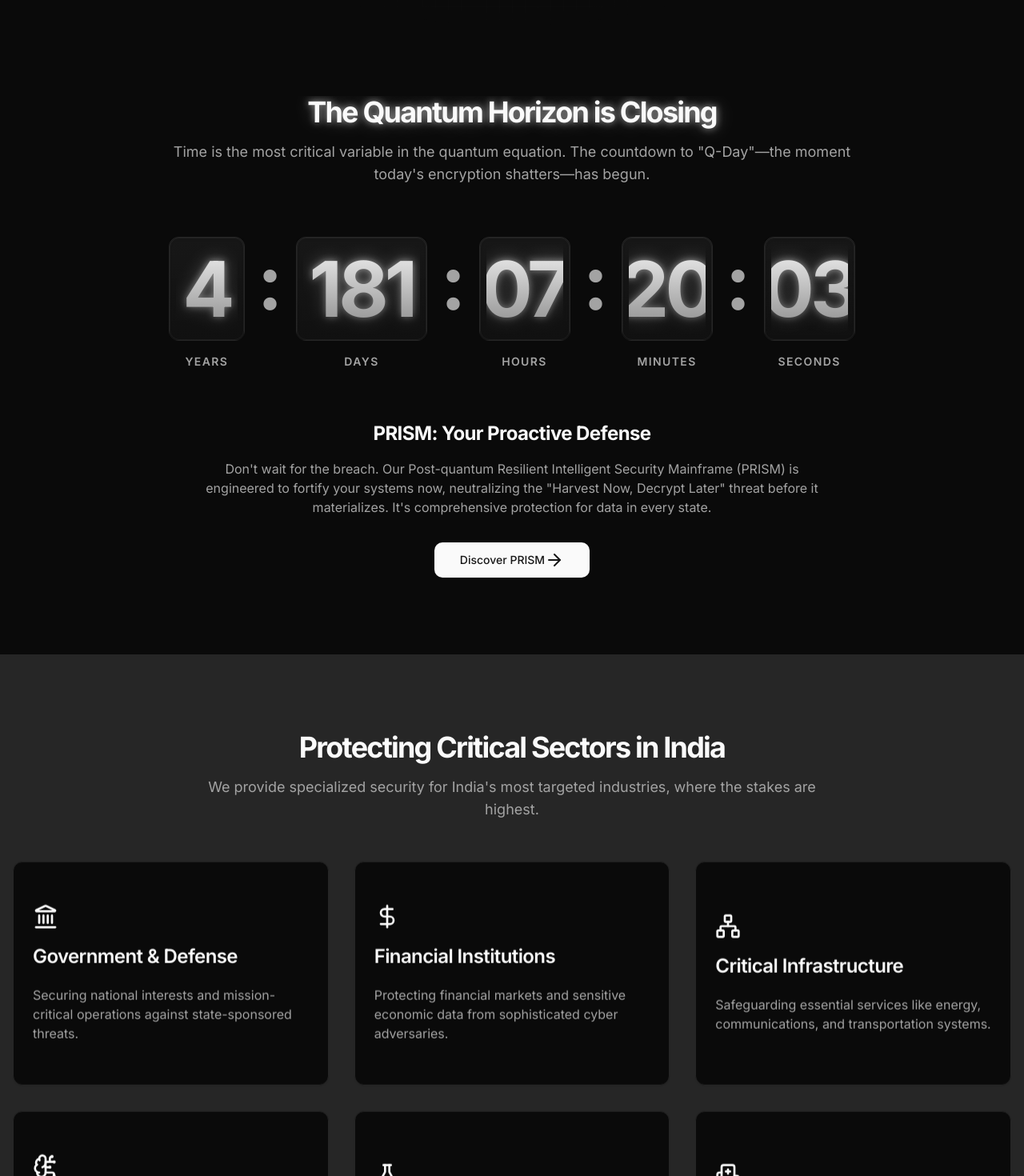
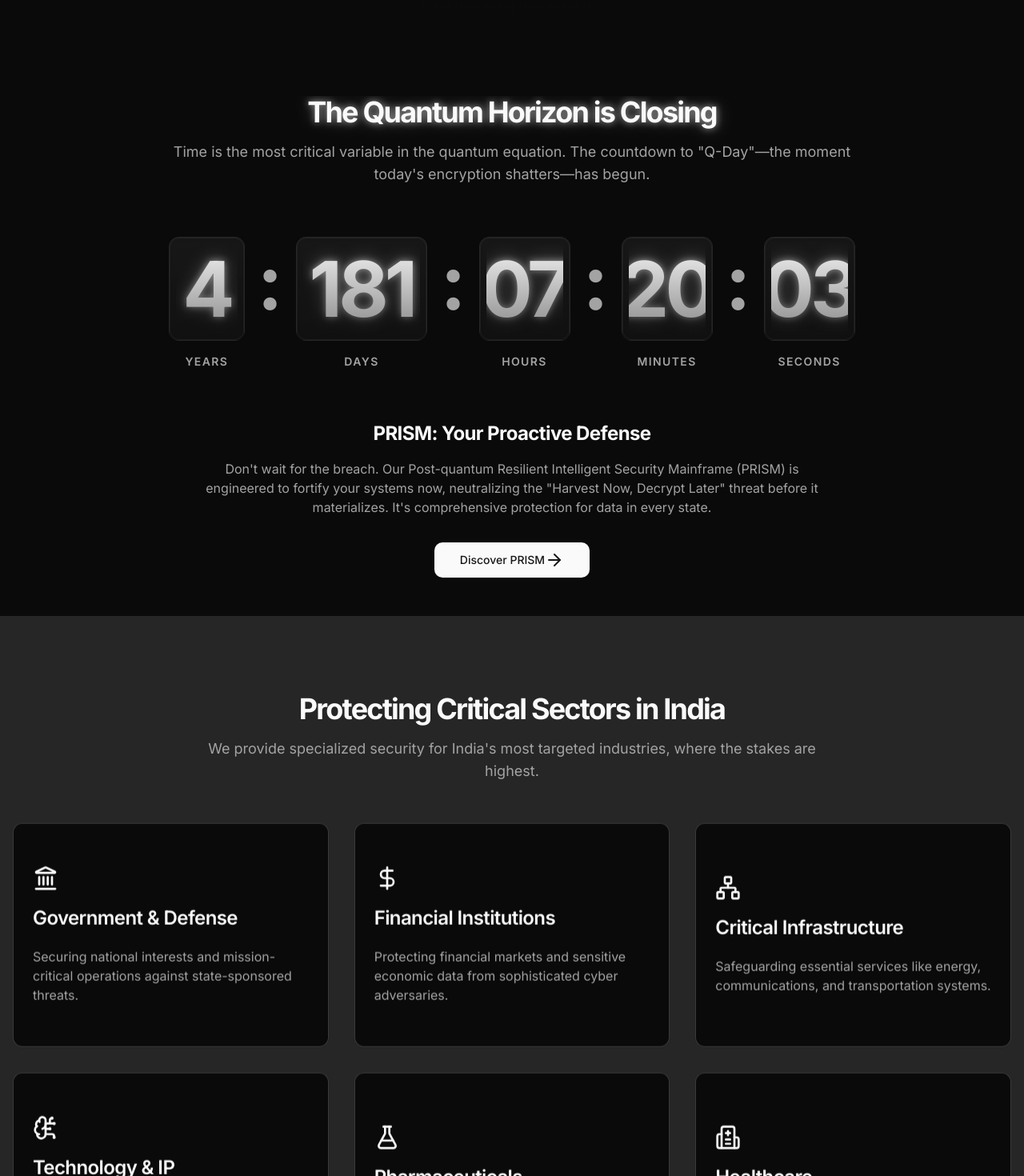
Before and after one commit to john-genie/betelsec, a Next.js app: page / in a window 1280 px wide. Shown: the part 680-2150 px from the top of the page at 80% size. Built offline with nearby package versions, Linux system fonts and the light colour scheme.

Commit message:
in the protecting critical sectors in india section give a border to th

```diff
--- a/src/app/page.tsx
+++ b/src/app/page.tsx
@@ -207,7 +207,7 @@ export default function Home() {
       {/* Quantum Threat Dashboard Section */}
       <section
         id="q-day"
-        className="items-center bg-background overflow-hidden pb-24 text-center"
+        className="items-center bg-background overflow-hidden pb-12 text-center"
       >
         <div className="container mx-auto px-4">
           <div className="mx-auto max-w-4xl section-header">
@@ -289,7 +289,7 @@ export default function Home() {
           <div className="grid grid-cols-1 sm:grid-cols-2 md:grid-cols-3 gap-8">
             {industries.map((industry) => (
               <InteractiveCard key={industry.title}>
-                <Card className="h-full min-h-[280px] border-border bg-background text-left transition-all duration-300 flex flex-col justify-center animate-float">
+                <Card className="h-full min-h-[280px] border-primary/20 bg-background text-left transition-all duration-300 flex flex-col justify-center animate-float">
                   <CardHeader>
                     <industry.icon className="mb-4 h-8 w-8 text-foreground" />
                     <CardTitle>{industry.title}</CardTitle>
```
